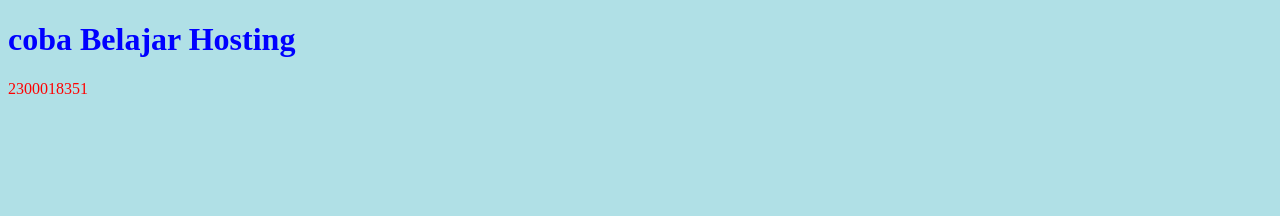
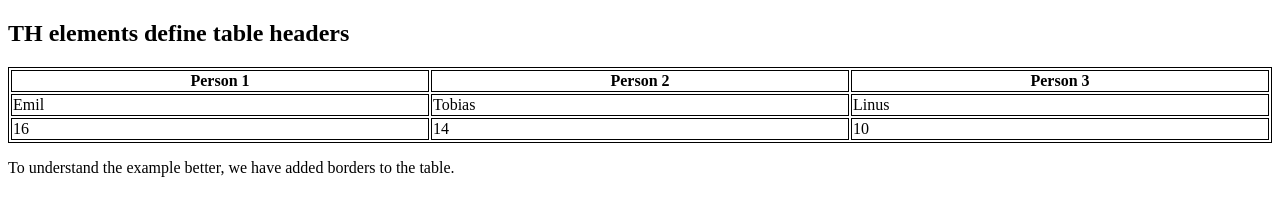
Before and after one commit to Sekar22222/Sekar22222.github.io, a plain HTML site: page index.html in a window 1280 px wide. Drawn offline with Linux system fonts and the light colour scheme.

Commit message:
Add files via upload

```diff
--- a/index.html
+++ b/index.html
@@ -1,16 +1,37 @@
 <!DOCTYPE html>
-<html lang="en">
-
-<head>
-    <meta charset="UTF-8">
-    <meta name="viewport" content="width=device-width, initial-scale=1.0">
-    <title>Belajarr</title>
-    <link rel="stylesheet" href="styles.css">
-</head>
+<html>
+<style>
+    table,
+    th,
+    td {
+        border: 1px solid black;
+    }
+</style>
 
 <body>
-    <h1>coba Belajar Hosting</h1>
-    <p>2300018351</p>
+
+    <h2>TH elements define table headers</h2>
+
+    <table style="width:100%">
+        <tr>
+            <th>Person 1</th>
+            <th>Person 2</th>
+            <th>Person 3</th>
+        </tr>
+        <tr>
+            <td>Emil</td>
+            <td>Tobias</td>
+            <td>Linus</td>
+        </tr>
+        <tr>
+            <td>16</td>
+            <td>14</td>
+            <td>10</td>
+        </tr>
+    </table>
+
+    <p>To understand the example better, we have added borders to the table.</p>
+
 </body>
 
 </html>
```
